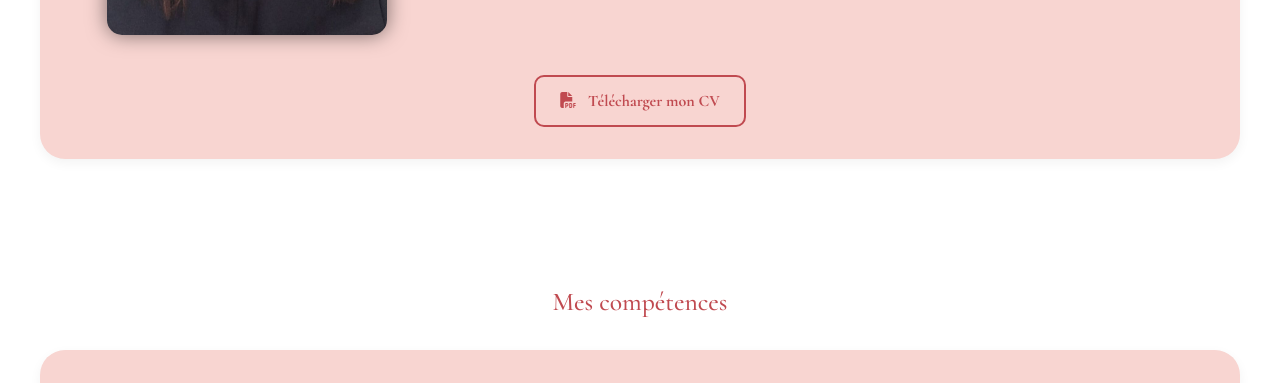
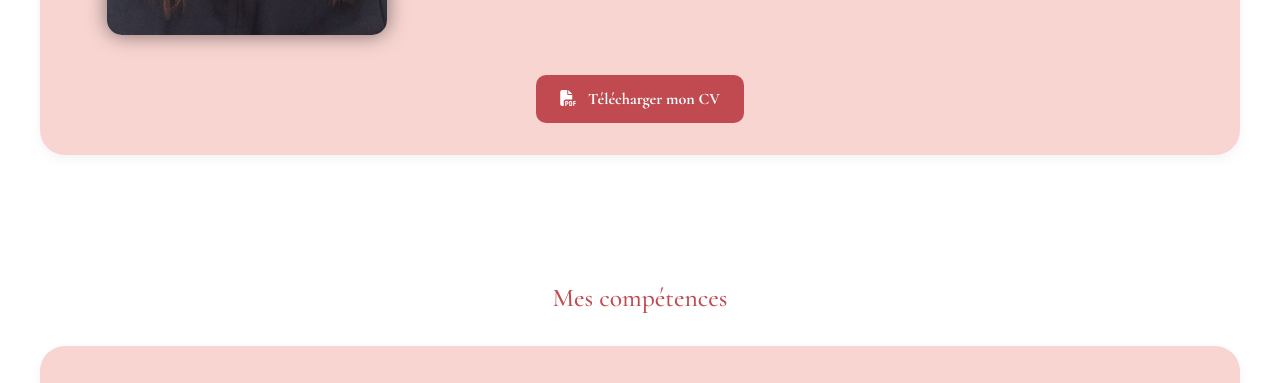
Before and after one commit to rihab1987/Portfolio-Rihab, a plain HTML site: page index.html in a window 1280 px wide. Shown: the part 1319-1702 px from the top of the page. Drawn offline with nearby package versions, Linux system fonts and the light colour scheme.

Commit message:
Amélioration du style btn téléchargement cv et ajout attribut aria-label pour les lecteursd'écran

```diff
--- a/index.html
+++ b/index.html
@@ -100,7 +100,7 @@
               </div>
             </div>
             <div class="text-center mt-4">
-                <a href="CV_Rihab_Guissouma.pdf" download class="btn btn-outline-danger">
+                <a href="CV_Rihab_Guissouma.pdf" download class="btn btn-cv" aria-label="Télécharger le CV de Rihab Guissouma au format PDF">
                   <i class="fa-solid fa-file-pdf me-2"></i> Télécharger mon CV
                 </a>
               </div>
--- a/style.css
+++ b/style.css
@@ -156,18 +156,19 @@ html, body {
   text-align: left;
   padding: 1rem 2rem;
 }
-.btn-outline-danger {
-  border: 2px solid #c04a50;
-  color: #c04a50;
+.btn-cv {
+  background-color: #c04a50;
+  color: white;
   font-weight: 600;
   padding: 0.75rem 1.5rem;
   border-radius: 10px;
-  transition: background-color 0.3s, color 0.3s;
+  border: none;
+  transition: background-color 0.3s ease;
 }
 
-.btn-outline-danger:hover {
-  background-color: #c04a50;
-  color: white;
+.btn-cv:hover {
+  background-color: #7c3838;
+
 }
 
 
```
